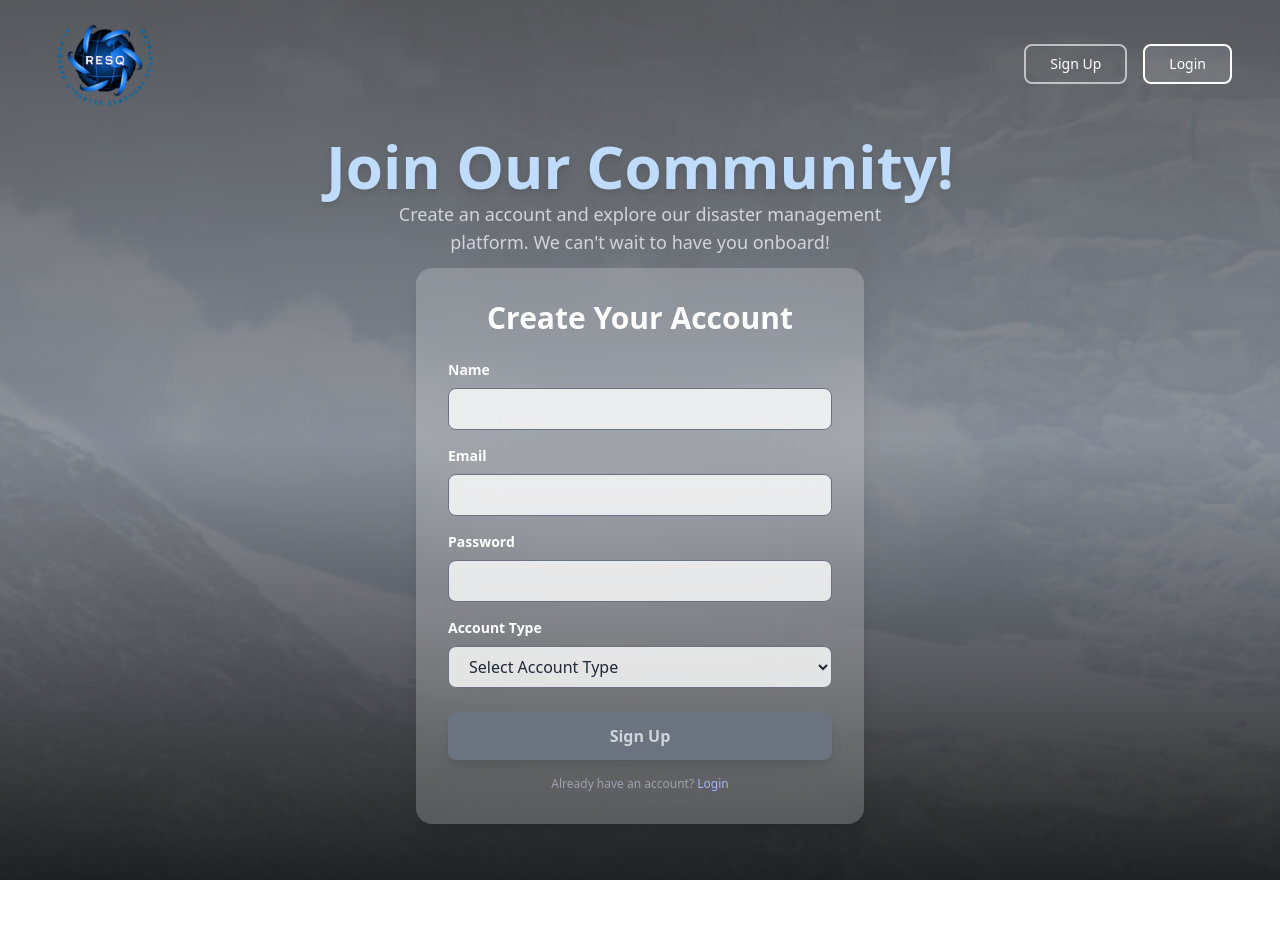
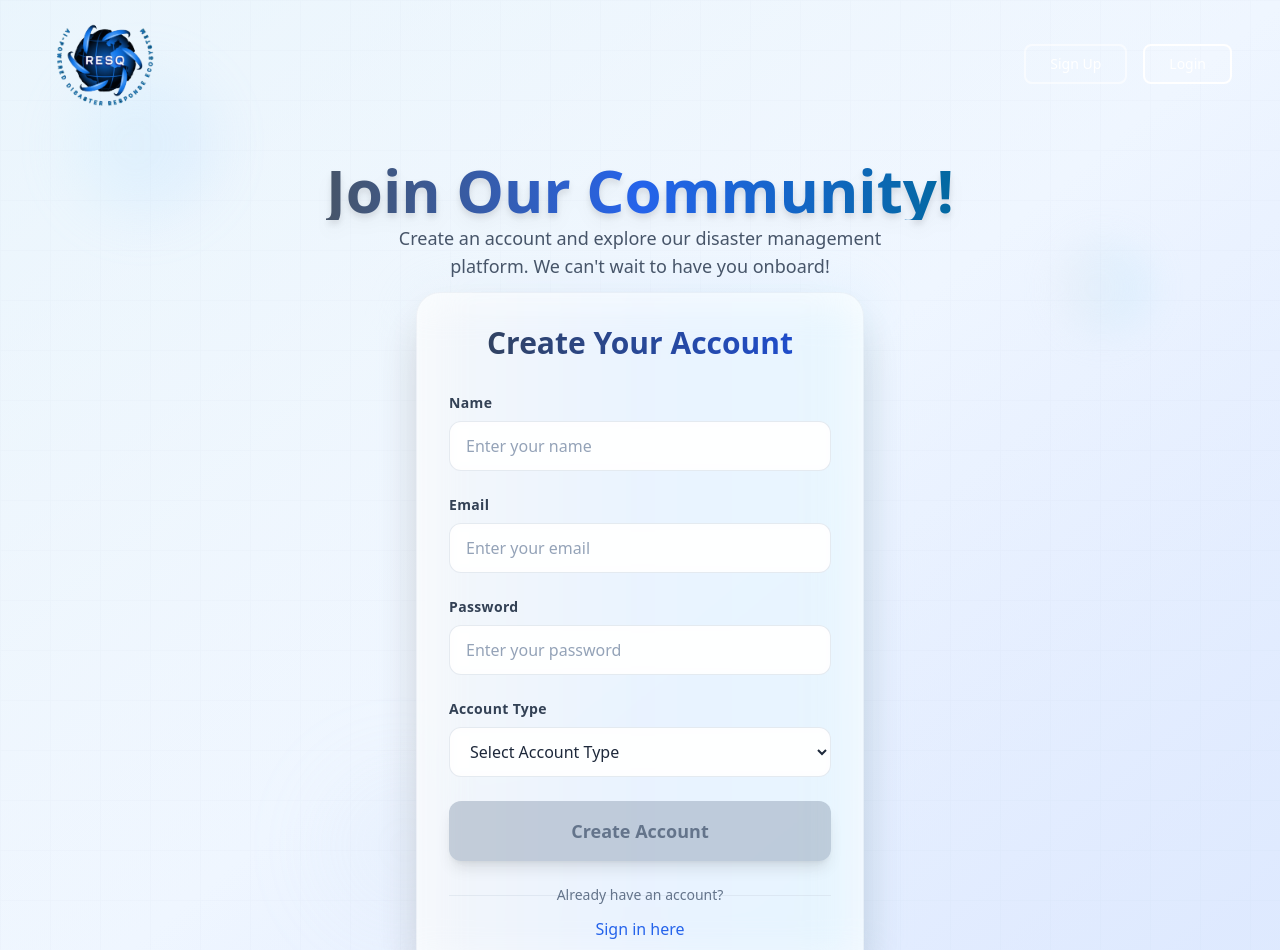
Before and after one commit to rajayush01/Res-Q, a React (Create React App) app: page /SignUp in a window 1280 px wide. Shown: the top 950 px of the page. Before the commit the page ends 880 px from the top, so only its background shows below. Built offline with nearby package versions, Linux system fonts and the light colour scheme.

Commit message:
Update SignUp.jsx

```diff
--- a/src/components/SignUp/SignUp.jsx
+++ b/src/components/SignUp/SignUp.jsx
@@ -1,17 +1,7 @@
-import React, { useState, useEffect } from "react";
+import React, { useState } from "react";
 import { motion } from "framer-motion";
 import { useNavigate } from "react-router-dom";
 import Navbar from "../Navbar/Navbar";
-import bg from "../../assets/avalanche.jpeg";
-import bg9 from "../../assets/cyclone-2.jpg";
-import bg6 from "../../assets/volcano.jpg";
-import bg3 from "../../assets/cyclone-4.jpg";
-import bg4 from "../../assets/cyclone.jpg";
-import bg5 from "../../assets/earthquake.jpg";
-import bg2 from "../../assets/flood.jpg";
-import bg7 from "../../assets/landslides.jpg";
-import bg8 from "../../assets/thunderstorm.jpg";
-import bg1 from "../../assets/wildfire.jpg";
 
 const Signup = () => {
   const navigate = useNavigate();
@@ -21,22 +11,6 @@ const Signup = () => {
     password: "",
     userType: "",
   });
-  const [currentImageIndex, setCurrentImageIndex] = useState(0);
-  const [fadeOut, setFadeOut] = useState(false);
-
-  const images = [bg, bg1, bg2, bg3, bg4, bg5, bg6, bg7, bg8, bg9];
-
-  useEffect(() => {
-    const intervalId = setInterval(() => {
-      setFadeOut(true);
-      setTimeout(() => {
-        setCurrentImageIndex((prevIndex) => (prevIndex + 1) % images.length);
-        setFadeOut(false);
-      }, 1000);
-    }, 5000);
-
-    return () => clearInterval(intervalId);
-  }, [images.length]); // Added missing dependency
 
   // Update form data state on input change
   const handleInputChange = (e) => {
@@ -62,25 +36,63 @@ const Signup = () => {
 
   return (
     <div className="relative min-h-screen overflow-hidden">
-      {/* Background Image with Smooth Transition */}
-      <motion.div
-        className="absolute inset-0 z-0"
-        animate={{ scale: [1, 1.1, 1] }}
-        transition={{
-          duration: 12,
-          repeat: Infinity,
-          ease: "easeInOut",
-        }}
-      >
-        <img
-          src={images[currentImageIndex]}
-          alt="Disaster Response Scenarios"
-          className={`w-full h-full object-cover transition-opacity duration-1000 ease-in-out ${
-            fadeOut ? "opacity-0" : "opacity-70"
-          }`}
+      {/* Whitish Blue Gradient Background */}
+      <div className="absolute inset-0 z-0">
+         <div className="absolute inset-0 bg-gradient-to-br from-gray-50 via-blue-50 to-indigo-100"></div>
+          <div className="absolute inset-0 bg-gradient-to-tl from-blue-100/60 via-transparent to-sky-100/60"></div>
+
+        {/* Floating Geometric Shapes - Whitish Blue Theme */}
+        <motion.div
+          className="absolute top-20 left-20 w-32 h-32 rounded-full bg-gradient-to-r from-sky-200/40 to-blue-300/30 blur-xl"
+          animate={{
+            scale: [1, 1.2, 1],
+            opacity: [0.3, 0.6, 0.3],
+          }}
+          transition={{
+            duration: 8,
+            repeat: Infinity,
+            ease: "easeInOut",
+          }}
         />
-        <div className="absolute inset-0 bg-gradient-to-b from-black/70 via-gray-900/50 to-black opacity-90"></div>
-      </motion.div>
+        <motion.div
+          className="absolute top-60 right-32 w-24 h-24 rounded-full bg-gradient-to-r from-slate-200/50 to-sky-200/40 blur-lg"
+          animate={{
+            scale: [1.2, 1, 1.2],
+            opacity: [0.4, 0.7, 0.4],
+          }}
+          transition={{
+            duration: 6,
+            repeat: Infinity,
+            ease: "easeInOut",
+            delay: 2,
+          }}
+        />
+        <motion.div
+          className="absolute bottom-32 left-1/4 w-40 h-40 rounded-full bg-gradient-to-r from-blue-200/30 to-slate-300/40 blur-2xl"
+          animate={{
+            scale: [1, 1.3, 1],
+            opacity: [0.2, 0.5, 0.2],
+          }}
+          transition={{
+            duration: 10,
+            repeat: Infinity,
+            ease: "easeInOut",
+            delay: 4,
+          }}
+        />
+
+        {/* Grid Pattern Overlay - Lighter */}
+        <div className="absolute inset-0 opacity-5">
+          <svg width="100%" height="100%" xmlns="http://www.w3.org/2000/svg">
+            <defs>
+              <pattern id="grid" width="50" height="50" patternUnits="userSpaceOnUse">
+                <path d="M 50 0 L 0 0 0 50" fill="none" stroke="rgb(148, 163, 184)" strokeWidth="1"/>
+              </pattern>
+            </defs>
+            <rect width="100%" height="100%" fill="url(#grid)" />
+          </svg>
+        </div>
+      </div>
 
       {/* Navbar */}
       <div className="relative z-50">
@@ -88,18 +100,18 @@ const Signup = () => {
       </div>
 
       {/* Main Content */}
-      <div className="relative z-10 flex flex-col items-center justify-center h-screen px-4 sm:px-8 lg:px-16">
+      <div className="relative z-10 flex flex-col items-center justify-center min-h-screen px-4 sm:px-8 lg:px-16 py-20">
         {/* Title Section */}
         <motion.div
-          className="flex flex-col justify-center items-center gap-6 text-white mb-8 z-50"
+          className="flex flex-col justify-center items-center gap-6 mb-8 z-50"
           initial={{ y: -50, opacity: 0 }}
           animate={{ y: 0, opacity: 1 }}
           transition={{ duration: 0.8, ease: "easeOut" }}
         >
-          <h1 className="text-4xl sm:text-5xl md:text-6xl font-extrabold text-blue-200 drop-shadow-lg text-center">
+          <h1 className="text-4xl sm:text-5xl md:text-6xl font-extrabold bg-gradient-to-r from-slate-600 via-blue-600 to-sky-700 bg-clip-text text-transparent drop-shadow-lg text-center">
             Join Our Community!
           </h1>
-          <p className="text-center text-gray-300 text-base sm:text-lg max-w-lg -mt-5 -mb-5">
+          <p className="text-center text-slate-600 text-base sm:text-lg max-w-lg -mt-5 -mb-5 leading-relaxed">
             Create an account and explore our disaster management platform. We
             can't wait to have you onboard!
           </p>
@@ -107,26 +119,30 @@ const Signup = () => {
 
         {/* Signup Card */}
         <motion.div
-          className="relative bg-white/20 backdrop-blur-2xl p-6 sm:p-8 rounded-2xl shadow-xl hover:shadow-2xl hover:shadow-white transition-transform duration-300 w-full max-w-md"
+          className="relative bg-white/80 backdrop-blur-xl border border-slate-200/50 p-6 sm:p-8 rounded-3xl shadow-2xl w-full max-w-md"
           initial={{ opacity: 0, scale: 0.8 }}
           animate={{ opacity: 1, scale: 1 }}
           transition={{ duration: 0.5, ease: "easeInOut" }}
-          whileHover={{ y: -5 }}
+          whileHover={{ y: -5, scale: 1.02 }}
         >
-          <h2 className="text-3xl font-bold text-center text-white mb-6">
+          {/* Card Glow Effect - Whitish Blue */}
+          <div className="absolute inset-0 rounded-3xl bg-gradient-to-r from-slate-200/30 via-blue-200/30 to-sky-200/30 blur-xl -z-10"></div>
+
+          <h2 className="text-3xl font-bold text-center mb-8 bg-gradient-to-r from-slate-700 to-blue-700 bg-clip-text text-transparent">
             Create Your Account
           </h2>
-          <form onSubmit={handleSubmit}>
+
+          <form onSubmit={handleSubmit} className="space-y-6">
             {/* Input Fields */}
             {["name", "email", "password"].map((field) => (
               <motion.div
                 key={field}
-                className="mb-4"
-                whileHover={{ scale: 1.03 }}
+                className="space-y-2"
+                whileHover={{ scale: 1.02 }}
               >
                 <label
                   htmlFor={field}
-                  className="block text-white text-sm font-semibold mb-2"
+                  className="block text-slate-700 text-sm font-semibold tracking-wide"
                 >
                   {field.charAt(0).toUpperCase() + field.slice(1)}
                 </label>
@@ -136,17 +152,18 @@ const Signup = () => {
                   name={field}
                   value={formData[field]}
                   onChange={handleInputChange}
-                  className="w-full px-4 py-2 text-gray-800 bg-white/80 rounded-lg border border-gray-500 focus:outline-none focus:ring-2 focus:ring-indigo-400 transition-all"
-                  whileFocus={{ scale: 1.03 }}
+                  className="w-full px-4 py-3 text-slate-800 bg-white/95 backdrop-blur-sm rounded-xl border border-slate-300/50 focus:outline-none focus:ring-2 focus:ring-blue-400/50 focus:border-sky-400 transition-all duration-300 placeholder-slate-400"
+                  placeholder={`Enter your ${field}`}
+                  whileFocus={{ scale: 1.02 }}
                 />
               </motion.div>
             ))}
 
             {/* Account Type Select */}
-            <motion.div className="mb-6" whileHover={{ scale: 1.03 }}>
+            <motion.div className="space-y-2" whileHover={{ scale: 1.02 }}>
               <label
                 htmlFor="userType"
-                className="block text-white text-sm font-semibold mb-2"
+                className="block text-slate-700 text-sm font-semibold tracking-wide"
               >
                 Account Type
               </label>
@@ -155,8 +172,8 @@ const Signup = () => {
                 name="userType"
                 value={formData.userType}
                 onChange={handleInputChange}
-                className="w-full px-4 py-2 text-gray-800 bg-white/80 rounded-lg border border-gray-500 focus:outline-none focus:ring-2 focus:ring-indigo-400 transition-all"
-                whileFocus={{ scale: 1.03 }}
+                className="w-full px-4 py-3 text-slate-800 bg-white/95 backdrop-blur-sm rounded-xl border border-slate-300/50 focus:outline-none focus:ring-2 focus:ring-blue-400/50 focus:border-sky-400 transition-all duration-300"
+                whileFocus={{ scale: 1.02 }}
               >
                 <option value="">Select Account Type</option>
                 <option value="individual">Individual User</option>
@@ -167,27 +184,36 @@ const Signup = () => {
             {/* Submit Button */}
             <motion.button
               type="submit"
-              className={`w-full py-3 px-6 rounded-lg font-semibold shadow-lg focus:outline-none transition-all ${
+              className={`w-full py-4 px-6 rounded-xl font-semibold text-lg shadow-lg focus:outline-none transition-all duration-300 ${
                 isFormValid
-                  ? "bg-gradient-to-r from-blue-500 via-purple-500 to-indigo-500 text-white hover:from-indigo-500 hover:to-blue-500"
-                  : "bg-gray-500 text-gray-300 cursor-not-allowed"
+                  ? "bg-gradient-to-r from-slate-500 via-blue-500 to-sky-600 text-white hover:from-sky-600 hover:to-slate-500 hover:shadow-2xl hover:shadow-blue-400/25"
+                  : "bg-slate-400/50 text-slate-500 cursor-not-allowed"
               }`}
-              whileHover={isFormValid ? { scale: 1.05 } : {}}
-              whileTap={isFormValid ? { scale: 0.97 } : {}}
+              whileHover={isFormValid ? { scale: 1.05, y: -2 } : {}}
+              whileTap={isFormValid ? { scale: 0.98 } : {}}
               disabled={!isFormValid}
             >
-              Sign Up
+              Create Account
             </motion.button>
           </form>
-          <p className="text-center text-gray-400 text-xs mt-4">
-            Already have an account?{" "}
-            <a
+
+          <div className="mt-6 text-center">
+            <div className="relative">
+              <div className="absolute inset-0 flex items-center">
+                <div className="w-full border-t border-slate-300/40"></div>
+              </div>
+              <div className="relative flex justify-center text-sm">
+                <span className="px-2 bg-transparent text-slate-500">Already have an account?</span>
+              </div>
+            </div>
+            <motion.a
               href="/login"
-              className="text-indigo-300 hover:text-indigo-200 transition duration-200"
+              className="inline-block mt-3 text-blue-600 hover:text-sky-700 transition-colors duration-200 font-medium"
+              whileHover={{ scale: 1.05 }}
             >
-              Login
-            </a>
-          </p>
+              Sign in here
+            </motion.a>
+          </div>
         </motion.div>
       </div>
     </div>
```
